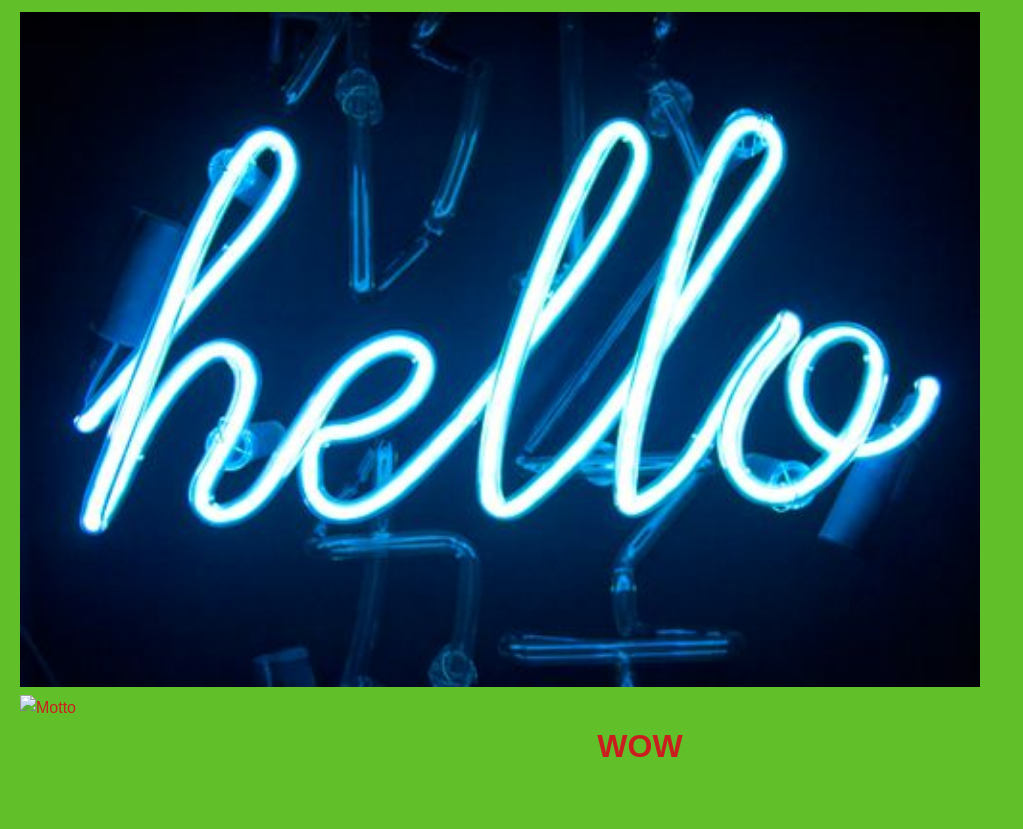
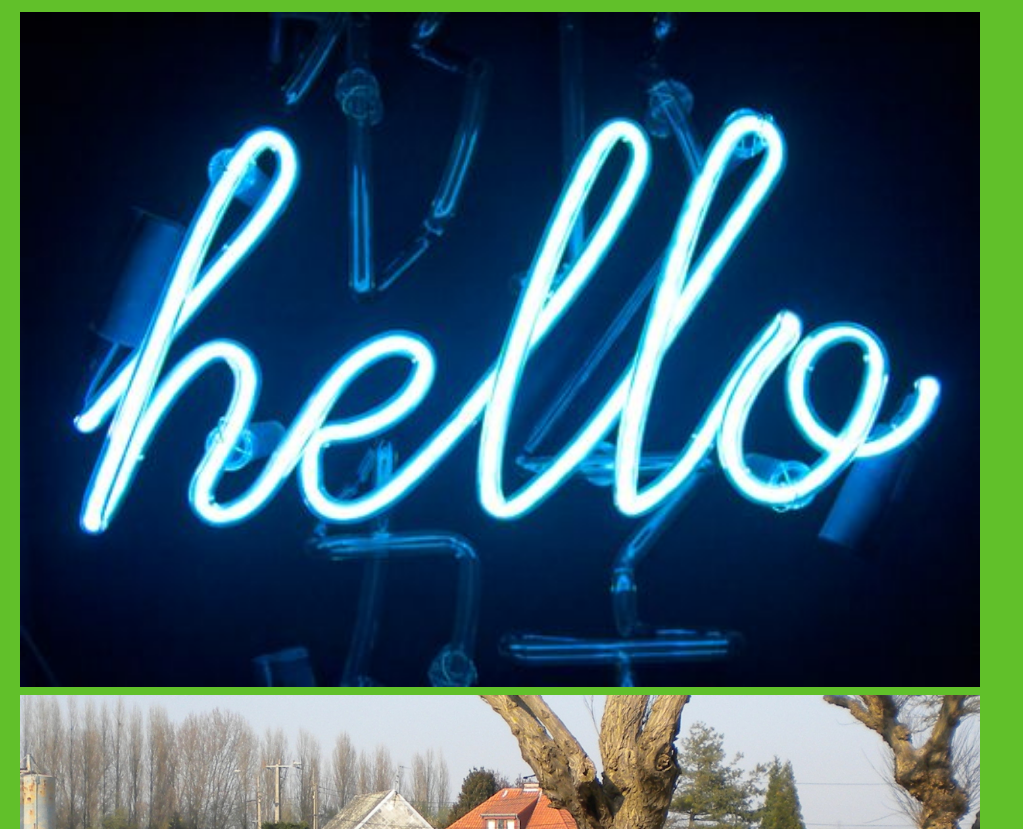
Before and after one commit to AmsTic/myproject, a plain HTML site: page block.html in a window 1280 px wide. Shown: the part 123-952 px from the top of the page, without its empty margins (0-1023 px from the left). Before the commit the page ends 925 px from the top, so only its background shows below. Drawn offline with Linux system fonts and the light colour scheme.

Commit message:
Update block.html

```diff
--- a/block.html
+++ b/block.html
@@ -10,7 +10,7 @@
 <p>This is the first file in my new Git Repo.</p>
 <div><img src="img_hello_world.jpg" alt="Hello World from Space"
     style="width:100%;max-width:960px"></div>
-    <div><img src="Harley-eml" alt="Motto"
+    <div><img src="Harley-eml.jpg" alt="Motto"
         style="width:100%;max-width:960px"></div>
     <h2>WOW</h2>
 
```
